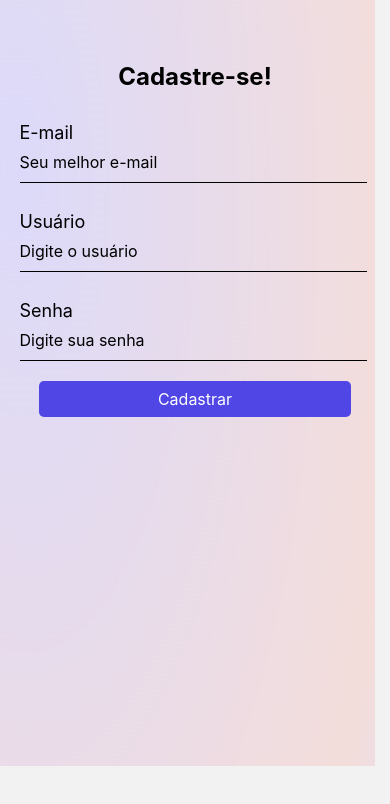
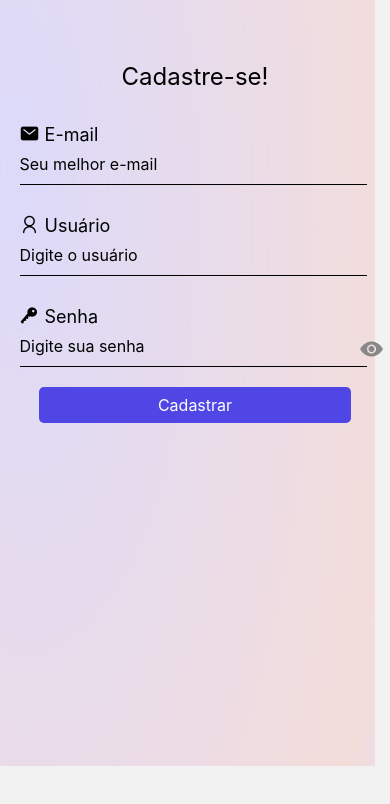
Before and after one commit to izauir/EventHorizon, a React Native app: screen /signin in a window 390 px wide. Shown: the top 804 px of the page. Built offline with nearby package versions, Linux system fonts and the light colour scheme.

Commit message:
melhoria v0.4
validação tela de cadastro

```diff
--- a/package.json
+++ b/package.json
@@ -13,6 +13,7 @@
     "@react-navigation/bottom-tabs": "^6.5.9",
     "@react-navigation/native": "^6.1.8",
     "@react-navigation/native-stack": "^6.9.14",
+    "axios": "^1.6.1",
     "expo": "~49.0.13",
     "expo-status-bar": "~1.6.0",
     "react": "18.2.0",
--- a/src/pages/Home/index.tsx
+++ b/src/pages/Home/index.tsx
@@ -1,4 +1,5 @@
-import React from "react";
+import axios from "axios";
+import React, { useEffect, useState } from "react";
 import { Text, ImageBackground } from "react-native";
 import * as Animatable from "react-native-animatable";
 
@@ -7,6 +8,23 @@ import SearchFilter from "../../components/SearchFilter";
 import welcomeStyles from "../Welcome/styles";
 
 export default function Home() {
+  const [data, setData] = useState([]);
+
+  useEffect(() => {
+    // Função para fazer a chamada à API
+    const fetchData = async () => {
+      try {
+        const response = await axios.get("http://pjpw.vercel.app/listar");
+        setData(response.data); // Atualiza o estado com os dados da API
+      } catch (error) {
+        console.error("Erro na chamada à API:", error);
+      }
+    };
+
+    // Chama a função de chamada à API
+    fetchData();
+  }, []); // O segundo argumento [] indica que este efeito colateral só deve ser executado uma vez (equivalente a componentDidMount)
+
   return (
     <ImageBackground
       source={require("../../assets/background.jpg")}
--- a/src/pages/Login/index.tsx
+++ b/src/pages/Login/index.tsx
@@ -34,7 +34,6 @@ export default function Login() {
         {/* Input de Login e Senha */}
         <Animatable.View animation="fadeInUp" style={styles.containerForm}>
           <Text style={styles.messageLoginSenha}>
-            {" "}
             <AntDesign name="user" size={20} color="black" /> Usuário
           </Text>
           <TextInput
@@ -45,9 +44,7 @@ export default function Login() {
 
         <Animatable.View animation="fadeInUp" style={styles.containerForm}>
           <Text style={styles.messageLoginSenha}>
-            {" "}
-            <Ionicons name="key" size={20} color="black" />
-            {" Senha"}
+            <Ionicons name="key" size={20} color="black" /> Senha
           </Text>
           <TextInput
             placeholder="Digite sua senha"
--- a/src/pages/Login/styles.ts
+++ b/src/pages/Login/styles.ts
@@ -13,7 +13,7 @@ export default StyleSheet.create({
   },
   messageHeader: {
     fontSize: 24,
-    fontWeight: "bold",
+    fontWeight: "400",
   },
   // Estilo de login e senha
   containerForm: {
@@ -25,7 +25,7 @@ export default StyleSheet.create({
     marginTop: 28,
   },
   inputLoginSenha: {
-    borderBottomWidth: 1,
+    borderBottomWidth: 0.8,
     height: 40,
     fontSize: 16,
   },
--- a/src/pages/SignIn/index.tsx
+++ b/src/pages/SignIn/index.tsx
@@ -1,11 +1,13 @@
+import { Ionicons, AntDesign } from "@expo/vector-icons";
 import { useNavigation } from "@react-navigation/native";
-import React from "react";
+import React, { useState } from "react";
 import {
   Text,
   View,
   ImageBackground,
   TextInput,
   TouchableOpacity,
+  Alert,
 } from "react-native";
 import * as Animatable from "react-native-animatable";
 
@@ -15,6 +17,76 @@ import welcomeStyles from "../Welcome/styles";
 
 export default function SignIn() {
   const navigation = useNavigation<StackNavigation>();
+
+  const [email, setEmail] = useState("");
+  const [usuario, setUsuario] = useState("");
+  const [senha, setSenha] = useState("");
+  const [errorEmail, setErrorEmail] = useState("");
+  const [errorUsuario, setErrorUsuario] = useState("");
+  const [errorSenha, setErrorSenha] = useState("");
+  const [mostrarSenha, setMostrarSenha] = useState(false);
+
+  const validarEmail = () => {
+    // Lógica de validação do e-mail
+    if (!email || !email.includes("@")) {
+      setErrorEmail("Digite um e-mail válido");
+    } else {
+      setErrorEmail("");
+    }
+  };
+
+  const validarUsuario = () => {
+    // Lógica de validação do usuário
+    if (!usuario) {
+      setErrorUsuario("Digite um nome de usuário válido");
+    } else {
+      setErrorUsuario("");
+    }
+  };
+
+  const validarSenha = () => {
+    // Lógica de validação da senha
+    if (!senha || senha.length < 6) {
+      setErrorSenha("A senha deve ter pelo menos 6 caracteres");
+    } else {
+      setErrorSenha("");
+    }
+  };
+
+  const handleCadastro = () => {
+    // Realize as validações antes de navegar para a próxima tela
+    validarEmail();
+    validarUsuario();
+    validarSenha();
+
+    // Se todas as validações passarem, você pode navegar para a próxima tela
+    if (
+      !email ||
+      !usuario ||
+      !senha ||
+      errorEmail ||
+      errorUsuario ||
+      errorSenha
+    ) {
+      // Se algum campo não estiver preenchido, exibe uma mensagem ou toma outra ação
+      Alert.alert("Preencha todos os campos corretamente.");
+    } else {
+      // Aqui você pode armazenar os dados localmente
+      const userData = { email, usuario, senha };
+      console.log("Dados cadastrados:", userData);
+
+      // Limpa os campos após o cadastro
+      setEmail("");
+      setUsuario("");
+      setSenha("");
+      setErrorEmail("");
+      setErrorUsuario("");
+      setErrorSenha("");
+
+      Alert.alert("Cadastro realizado com sucesso!");
+      navigation.navigate("login");
+    }
+  };
 
   return (
     <ImageBackground
@@ -31,32 +103,60 @@ export default function SignIn() {
         </Animatable.View>
 
         <Animatable.View animation="fadeInUp" style={styles.containerForm}>
-          <Text style={styles.messageLoginSenha}>E-mail</Text>
+          <Text style={styles.messageLoginSenha}>
+            <Ionicons name="mail" size={20} color="black" /> E-mail
+          </Text>
           <TextInput
             placeholder="Seu melhor e-mail"
+            onChangeText={(text) => setEmail(text)}
+            onBlur={validarEmail}
             style={styles.inputLoginSenha}
           />
+          {errorEmail && <Text style={styles.errorMessage}>{errorEmail}</Text>}
         </Animatable.View>
 
         <Animatable.View animation="fadeInUp" style={styles.containerForm}>
-          <Text style={styles.messageLoginSenha}>Usuário</Text>
+          <Text style={styles.messageLoginSenha}>
+            <AntDesign name="user" size={20} color="black" /> Usuário
+          </Text>
           <TextInput
             placeholder="Digite o usuário"
+            onChangeText={(text) => setUsuario(text)}
+            onBlur={validarUsuario}
             style={styles.inputLoginSenha}
           />
+          {errorUsuario && (
+            <Text style={styles.errorMessage}>{errorUsuario}</Text>
+          )}
         </Animatable.View>
 
         <Animatable.View animation="fadeInUp" style={styles.containerForm}>
-          <Text style={styles.messageLoginSenha}>Senha</Text>
+          <Text style={styles.messageLoginSenha}>
+            <Ionicons name="key" size={20} color="black" /> Senha
+          </Text>
           <TextInput
             placeholder="Digite sua senha"
+            onChangeText={(text) => setSenha(text)}
+            onBlur={validarSenha}
+            secureTextEntry={!mostrarSenha}
             style={styles.inputLoginSenha}
           />
+          <TouchableOpacity
+            onPress={() => setMostrarSenha(!mostrarSenha)}
+            style={styles.eyeIconContainer}
+          >
+            <Ionicons
+              name={mostrarSenha ? "eye-off" : "eye"}
+              size={24}
+              color="#888"
+            />
+          </TouchableOpacity>
+          {errorSenha && <Text style={styles.errorMessage}>{errorSenha}</Text>}
         </Animatable.View>
 
         <Animatable.View animation="fadeInUp">
           <TouchableOpacity
-            onPress={() => navigation.navigate("login")}
+            onPress={handleCadastro}
             style={styles.buttonCadastrar}
           >
             <Text style={styles.buttonCadastroText}>Cadastrar</Text>
--- a/src/pages/SignIn/styles.ts
+++ b/src/pages/SignIn/styles.ts
@@ -13,7 +13,7 @@ export default StyleSheet.create({
   },
   messageHeader: {
     fontSize: 24,
-    fontWeight: "bold",
+    fontWeight: "400",
   },
   // Estilo de login e senha
   containerForm: {
@@ -25,9 +25,14 @@ export default StyleSheet.create({
     marginTop: 28,
   },
   inputLoginSenha: {
-    borderBottomWidth: 1,
+    borderBottomWidth: 0.8,
     height: 40,
     fontSize: 16,
+  },
+  eyeIconContainer: {
+    position: "absolute",
+    marginLeft: 340,
+    marginTop: 60,
   },
   buttonCadastrar: {
     backgroundColor: "#4F46E5",
@@ -44,4 +49,9 @@ export default StyleSheet.create({
     fontSize: 16,
     color: "#FFF",
   },
+  errorMessage: {
+    fontSize: 14,
+    marginTop: 10,
+    color: "red",
+  },
 });
```
Also changed, not shown: 1 other file (tests, documents, lock files or other folders).
